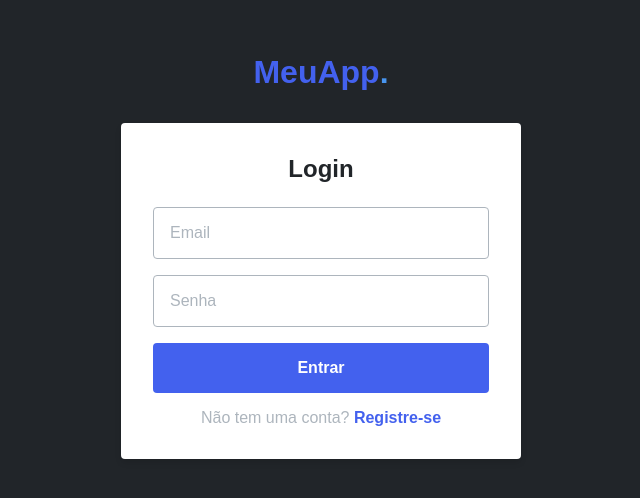
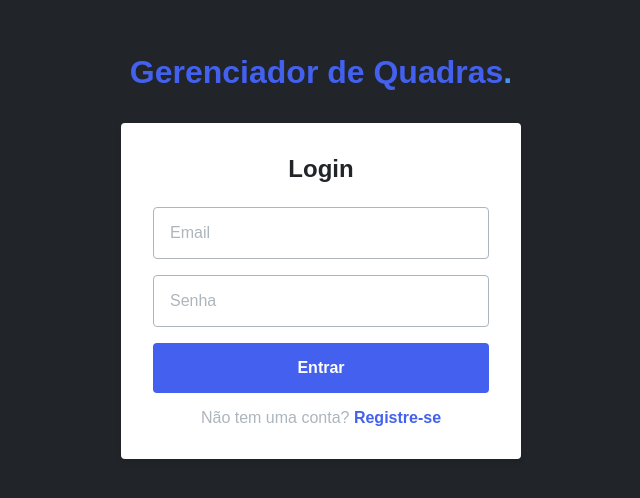
Before and after one commit to Teles11/Agendamento-quadras-Prefeitura, a React (Create React App) app in the folder front_react/: page /login in a window 1280 px wide. Shown: the part 144-642 px from the top of the page, without its empty margins (319-959 px from the left). Built offline with nearby package versions, Linux system fonts and the light colour scheme.

Commit message:
melhorando site

```diff
--- a/front_react/src/pages/Login.js
+++ b/front_react/src/pages/Login.js
@@ -26,7 +26,7 @@ const Login = () => {
 
   return (
     <PageContainer>
-      <Logo>MeuApp<span>.</span></Logo>
+      <Logo>Gerenciador de Quadras<span>.</span></Logo>
       <AuthForm type="login" onSubmit={handleLogin} />
     </PageContainer>
   );
--- a/front_react/src/pages/Register.js
+++ b/front_react/src/pages/Register.js
@@ -29,7 +29,7 @@ const Register = () => {
 
   return (
     <PageContainer>
-      <Logo>MeuApp<span>.</span></Logo>
+      <Logo>Gerenciador de Quadras<span>.</span></Logo>
       <AuthForm type="register" onSubmit={handleRegister} />
     </PageContainer>
   );
```
